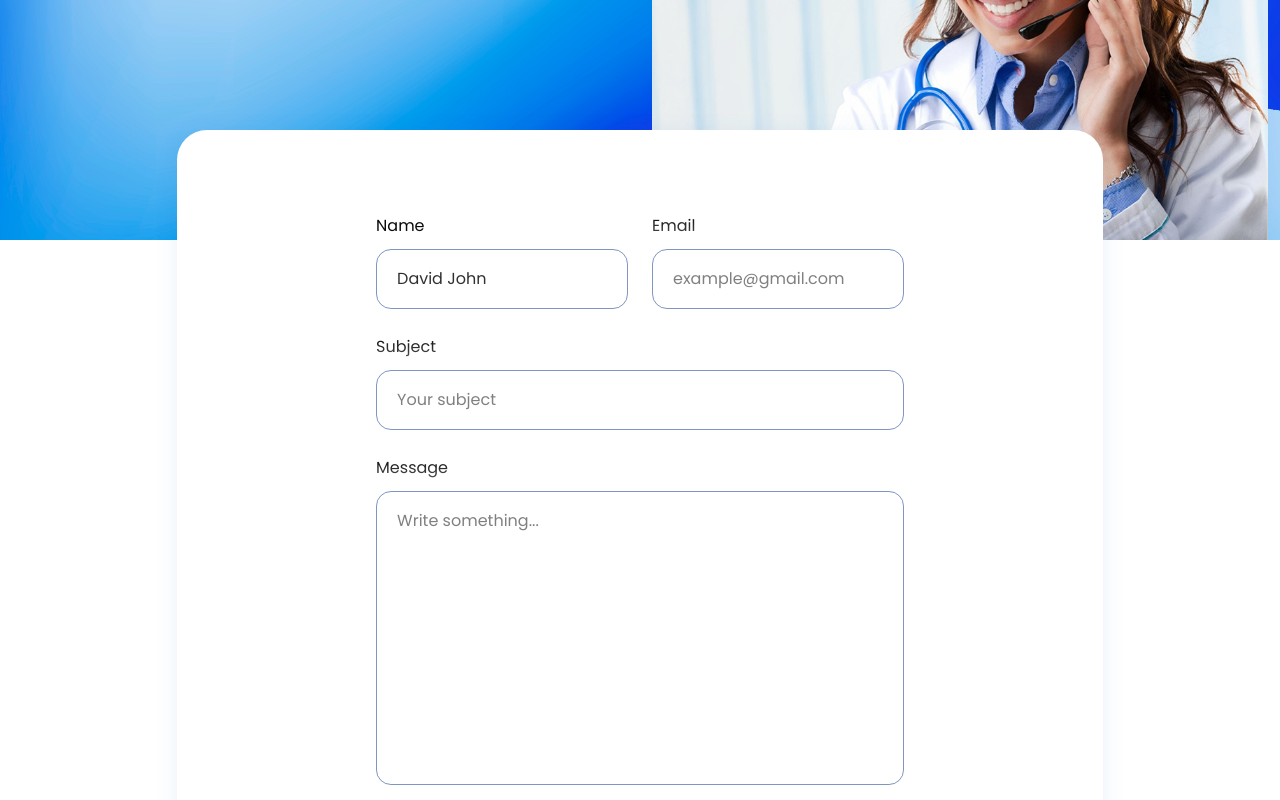
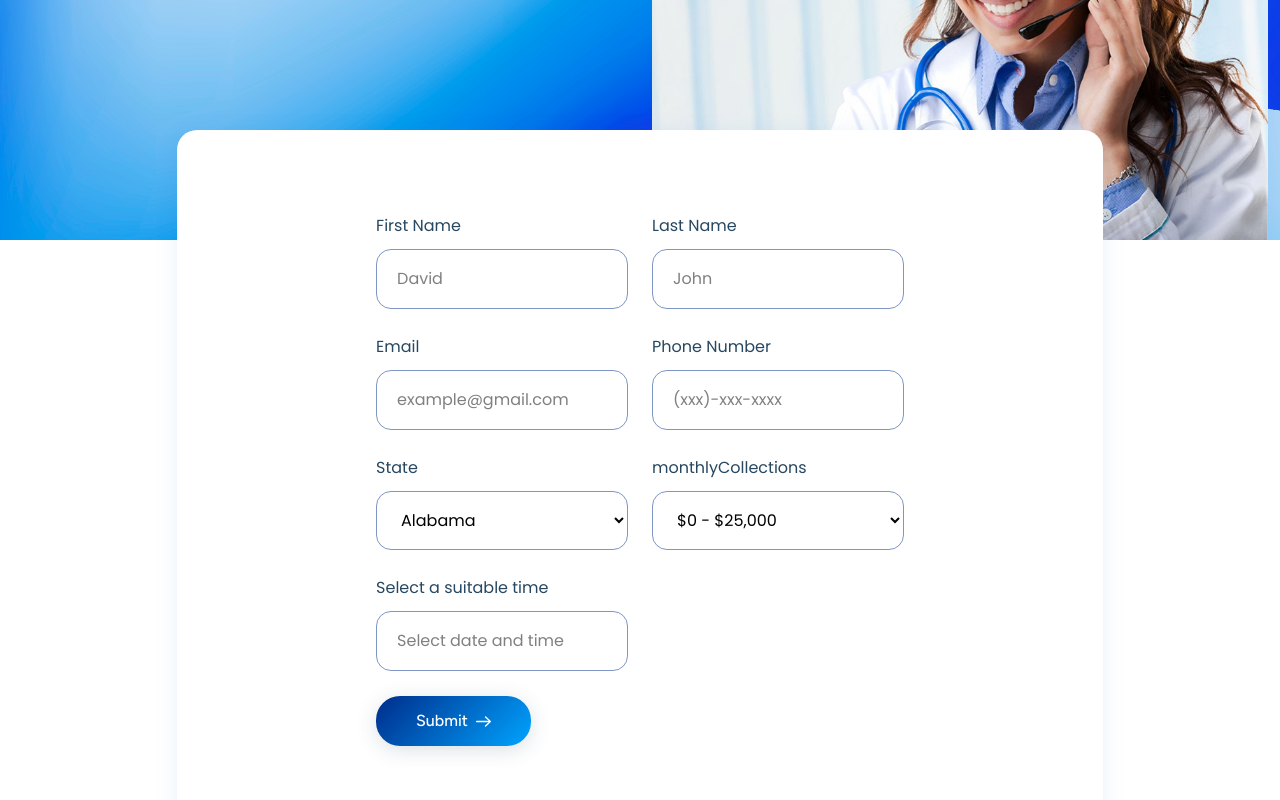
Before and after one commit to XphyreInc/XphyreHealthMultiPage-FE, a React (Create React App) app: page /ContactUs in a window 1280 px wide. Shown: the part 360-1160 px from the top of the page. Built offline with nearby package versions, Linux system fonts and the light colour scheme.

Commit message:
website complete

```diff
--- a/src/Pages/ContactUs.jsx
+++ b/src/Pages/ContactUs.jsx
@@ -1,9 +1,10 @@
 import React from 'react';
 import BannerSectionStyle5 from '../components/Section/BannerSection/BannerSectionStyle5';
-import ContactForm from '../components/ContactForm';
 import Section from '../components/Section';
 import ContactInfoSection from '../components/Section/ContactInfoSection';
 import { pageTitle } from '../helpers/PageTitle';
+import AppointmentForm from '../components/AppointmentForm';
+
 
 export default function ContactUs() {
   pageTitle('ContactUs');
@@ -18,7 +19,7 @@ export default function ContactUs() {
       <div className="container cs_mt_minus_110">
         <div className="row">
           <div className="col-lg-10 offset-lg-1">
-            <ContactForm />
+            <AppointmentForm />
           </div>
         </div>
       </div>
--- a/src/components/AppointmentForm/index.jsx
+++ b/src/components/AppointmentForm/index.jsx
@@ -178,7 +178,7 @@ export default function AppointmentForm() {
 
 
     if (valid) {
-      axios.post('http://localhost:5000/api/send_email', {
+      axios.post('https://xphyre-health-be.netlify.app/.netlify/functions/api/send_email', {
         // http://localhost:5000/api/send_email
         // https://xphyre-health-be.netlify.app/.netlify/functions/api/send_email
         ...formData,
@@ -211,7 +211,8 @@ export default function AppointmentForm() {
   };
   return (
     <>
-      <form className="row" onSubmit={handleSubmit}>
+      <div className='cs_contact_form cs_style_1 cs_white_bg cs_radius_20'>
+        <form className="row cs_white_bg" onSubmit={handleSubmit}>
           <div className="col-lg-6">
             <label className="cs_input_label cs_heading_color">First Name</label>
             <input
@@ -340,7 +341,7 @@ export default function AppointmentForm() {
         </form>
 
         <Modal visible={modal.visible} message={modal.message} onClose={closeModal} />
-
+      </div>
     </>
 
 
```
Lines whose indentation alone changed are shown as unchanged.
